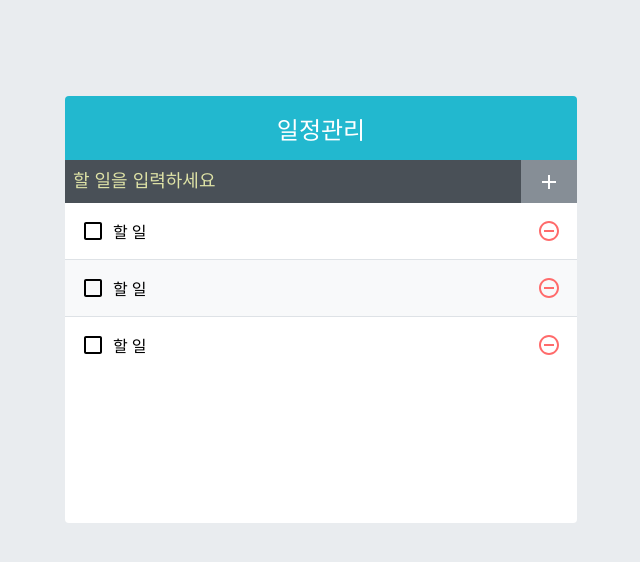
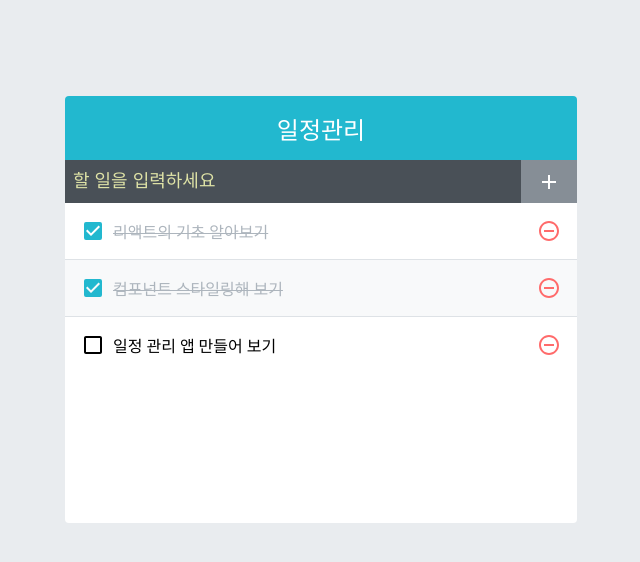
Before and after one commit to junsung5779/ReactStudy, a React (Create React App) app in the folder todo-app/: page / in a window 1280 px wide. Shown: the top 562 px of the page, without its empty margins (319-959 px from the left). Built offline with nearby package versions, Linux system fonts and the light colour scheme.

Commit message:
App에서 todos상태 사용하기

```diff
--- a/todo-app/src/App.js
+++ b/todo-app/src/App.js
@@ -1,12 +1,30 @@
+import React, { useState } from 'react';
 import TodoInsert from './components/TodoInsert';
 import TodoList from './components/TodoList';
 import TodoTemplate from './components/TodoTemplate';
 
 const App = () => {
+    const [todos, setTodos] = useState([
+        {
+            id: 1,
+            text: '리액트의 기초 알아보기',
+            checked: true,
+        },
+        {
+            id: 2,
+            text: '컴포넌트 스타일링해 보기',
+            checked: true,
+        },
+        {
+            id: 3,
+            text: '일정 관리 앱 만들어 보기',
+            checked: false,
+        },
+    ]);
     return (
         <TodoTemplate>
             <TodoInsert />
-            <TodoList />
+            <TodoList todos={todos} />
         </TodoTemplate>
     );
 };
--- a/todo-app/src/components/TodoList.js
+++ b/todo-app/src/components/TodoList.js
@@ -1,12 +1,12 @@
 import TodoListItem from './TodoListItem';
 import './TodoList.scss';
 
-const TodoList = () => {
+const TodoList = ({ todos }) => {
     return (
         <div className="TodoList">
-            <TodoListItem />
-            <TodoListItem />
-            <TodoListItem />
+            {todos.map((todo) => (
+                <TodoListItem todo={todo} key={todo.id} />
+            ))}
         </div>
     );
 };
--- a/todo-app/src/components/TodoListItem.js
+++ b/todo-app/src/components/TodoListItem.js
@@ -3,14 +3,16 @@
     MdCheckBox,
     MdRemoveCircleOutline,
 } from 'react-icons/md';
+import cn from 'classnames';
 import './TodoListItem.scss';
 
-const TodoListItem = () => {
+const TodoListItem = ({ todo }) => {
+    const { text, checked } = todo;
     return (
         <div className="TodoListItem">
-            <div className="checkbox">
-                <MdCheckBoxOutlineBlank />
-                <div className="text">할 일</div>
+            <div className={cn('checkbox', { checked })}>
+                {checked ? <MdCheckBox /> : <MdCheckBoxOutlineBlank />}
+                <div className="text">{text}</div>
             </div>
             <div className="remove">
                 <MdRemoveCircleOutline />
```
